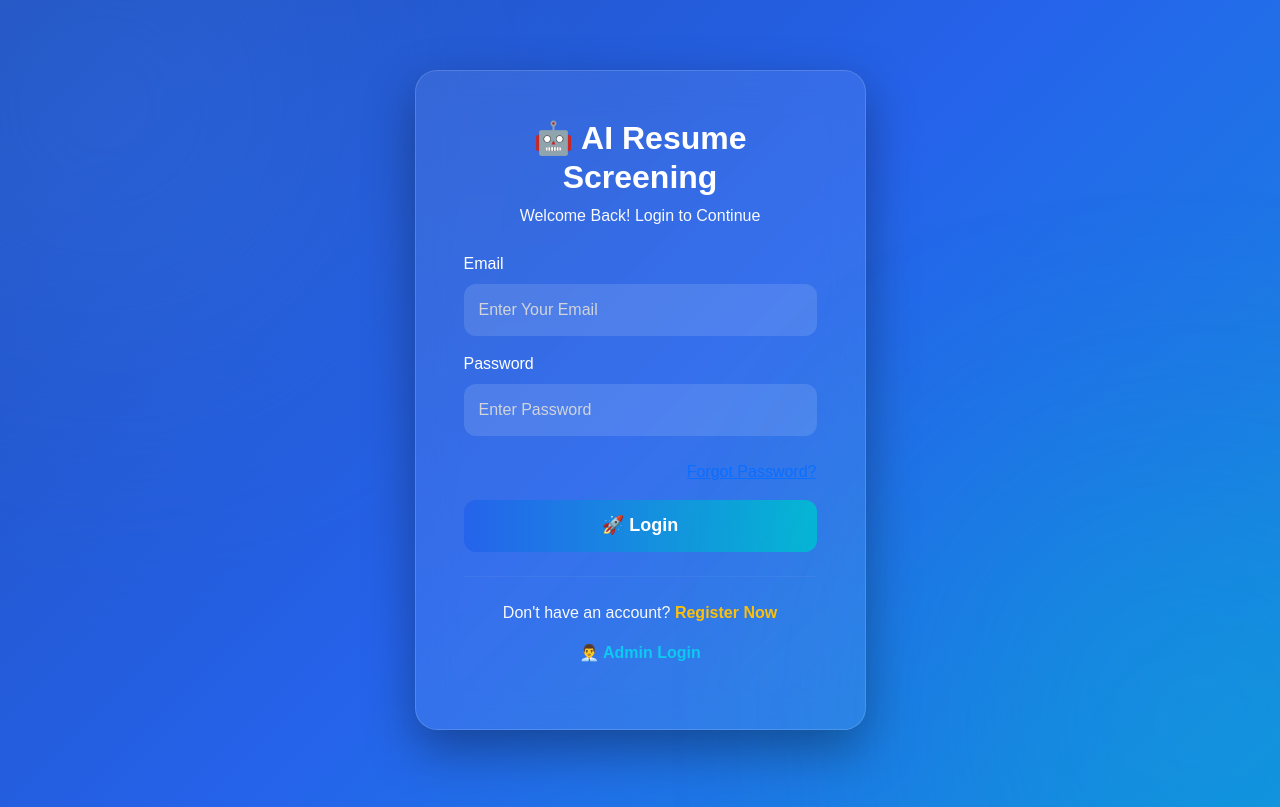
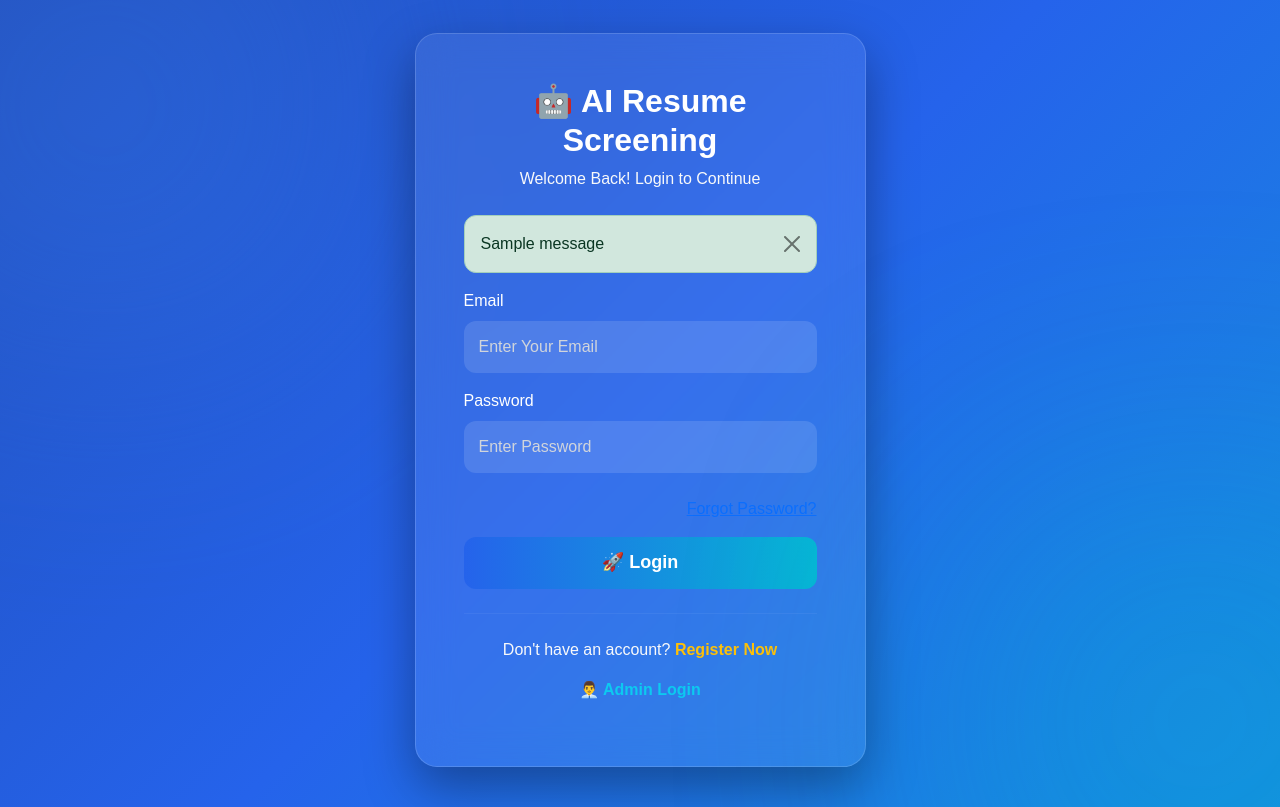
Before and after one commit to chittaranjans784-ai/AI_Resume_Screening_System, a Django app: page /login/ in a window 1280 px wide; the page is wider, and only the part inside the window is pictured. Shown: the top 807 px of that part. Run offline with Django 4.2, Linux system fonts and the light colour scheme; tables that the repository leaves empty hold one stand-in row (values such as "Sample post"); one stand-in notice (Sample message) is shown.

Commit message:
Show Django messages

```diff
--- a/resume/templates/login.html
+++ b/resume/templates/login.html
@@ -35,10 +35,14 @@
                         Welcome Back! Login to Continue
                     </p>
 
-                    {% if error %}
-                    <div class="alert alert-danger">
-                        {{ error }}
-                    </div>
+                    {% if messages %}
+
+                        {% for message in messages %}
+                            <div class="alert alert-{{ message.tags }} alert-dismissible fade show" role="alert">
+                                {{ message }}
+                                <button type="button" class="btn-close" data-bs-dismiss="alert" aria-label="Close"></button>
+                            </div>
+                        {% endfor %}
                     {% endif %}
 
                     <form method="POST">
```
